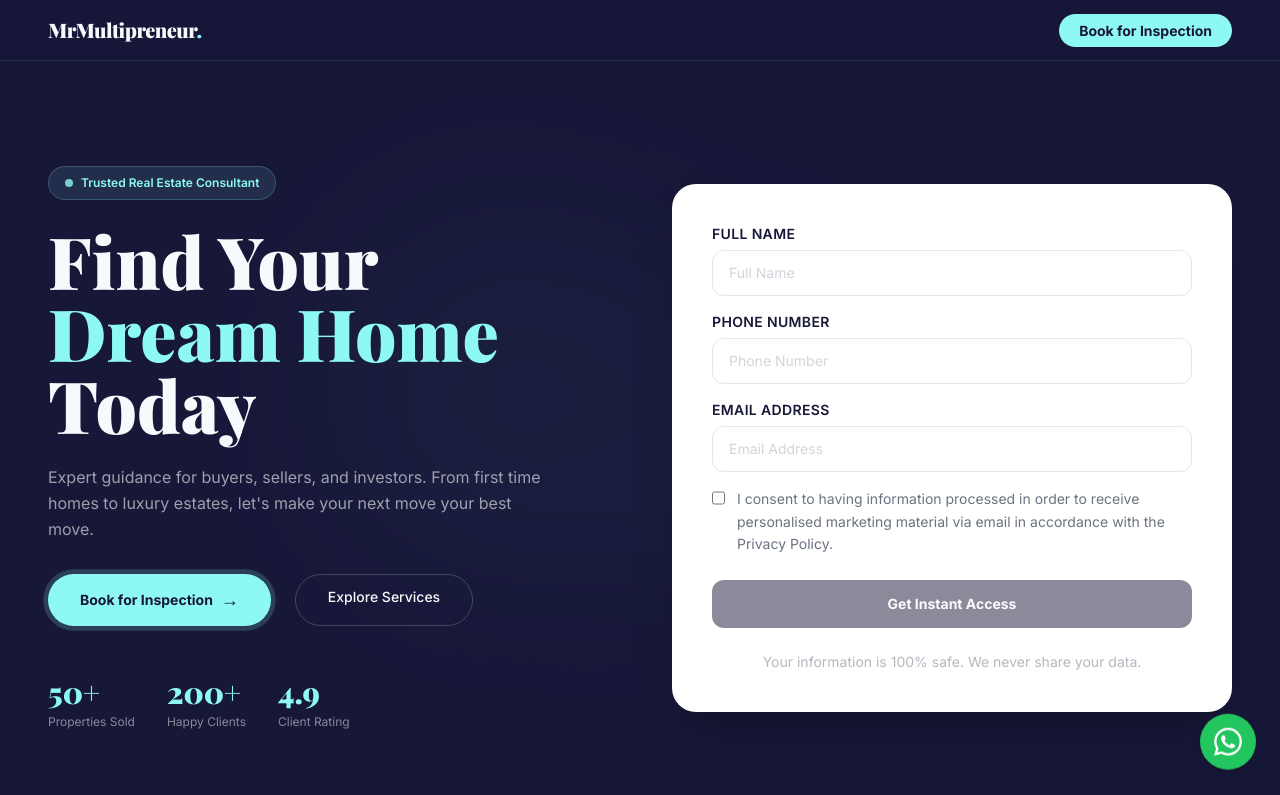
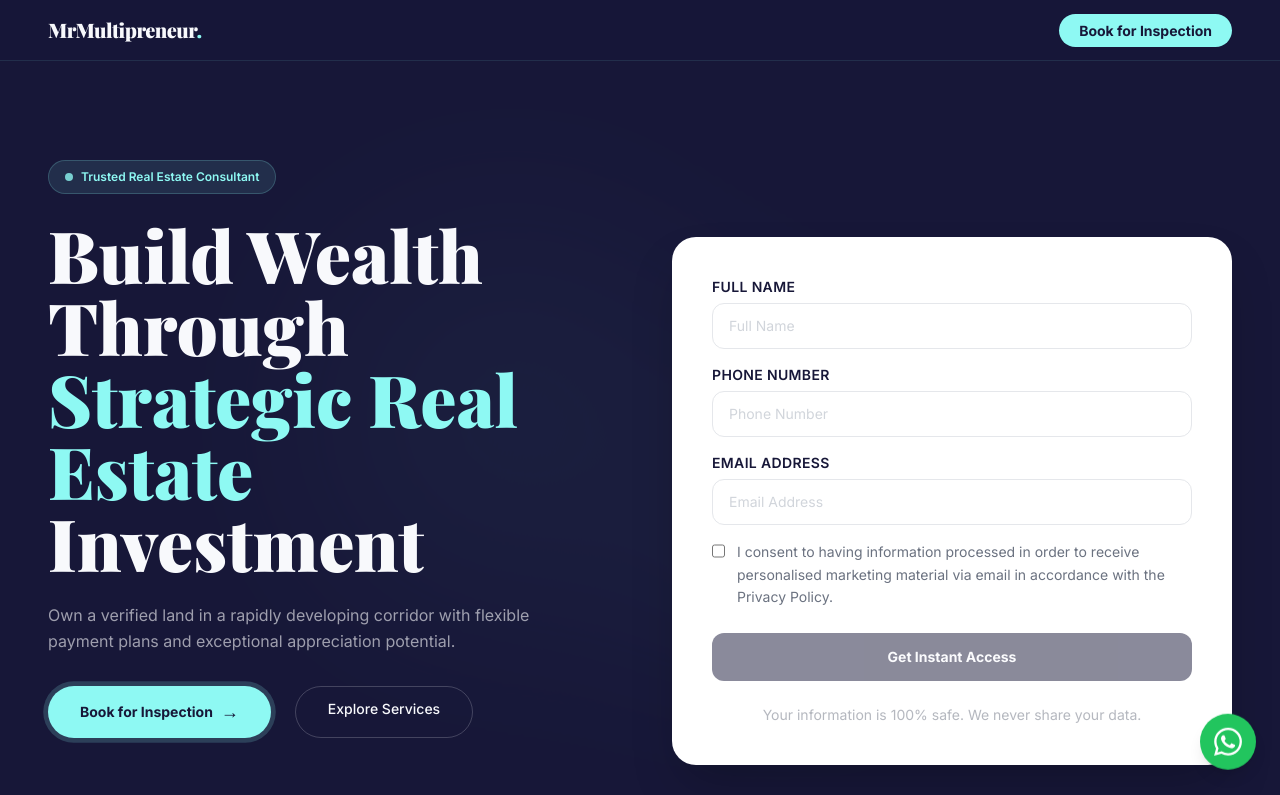
Before and after one commit to dev-anna-life/mr-multipreneur-realtor, a Next.js app: page / in a window 1280 px wide. Shown: the top 795 px of the page. Built offline with nearby package versions, Linux system fonts and the light colour scheme.

Commit message:
Update hero heading and subtitle

```diff
--- a/app/page.js
+++ b/app/page.js
@@ -179,10 +179,10 @@ export default function Home() {
               Trusted Real Estate Consultant
             </div>
             <h1 className="font-display font-black text-5xl md:text-7xl leading-tight text-cream mb-6">
-              Find Your<br /><span className="text-gold">Dream Home</span><br />Today
+              Build Wealth Through<br /><span className="text-gold">Strategic Real Estate</span><br />Investment
             </h1>
             <p className="text-cream/60 text-base leading-relaxed max-w-lg mb-8">
-              Expert guidance for buyers, sellers, and investors. From first time homes to luxury estates, let's make your next move your best move.
+              Own a verified land in a rapidly developing corridor with flexible payment plans and exceptional appreciation potential.
             </p>
             <div className="flex flex-wrap gap-6">
               <a href="#book-inspection" className="bg-gold text-navy px-8 py-3 rounded-full font-bold text-sm hover:bg-gold-light transition-all flex items-center gap-2 group animate-pulseGlow">
```
